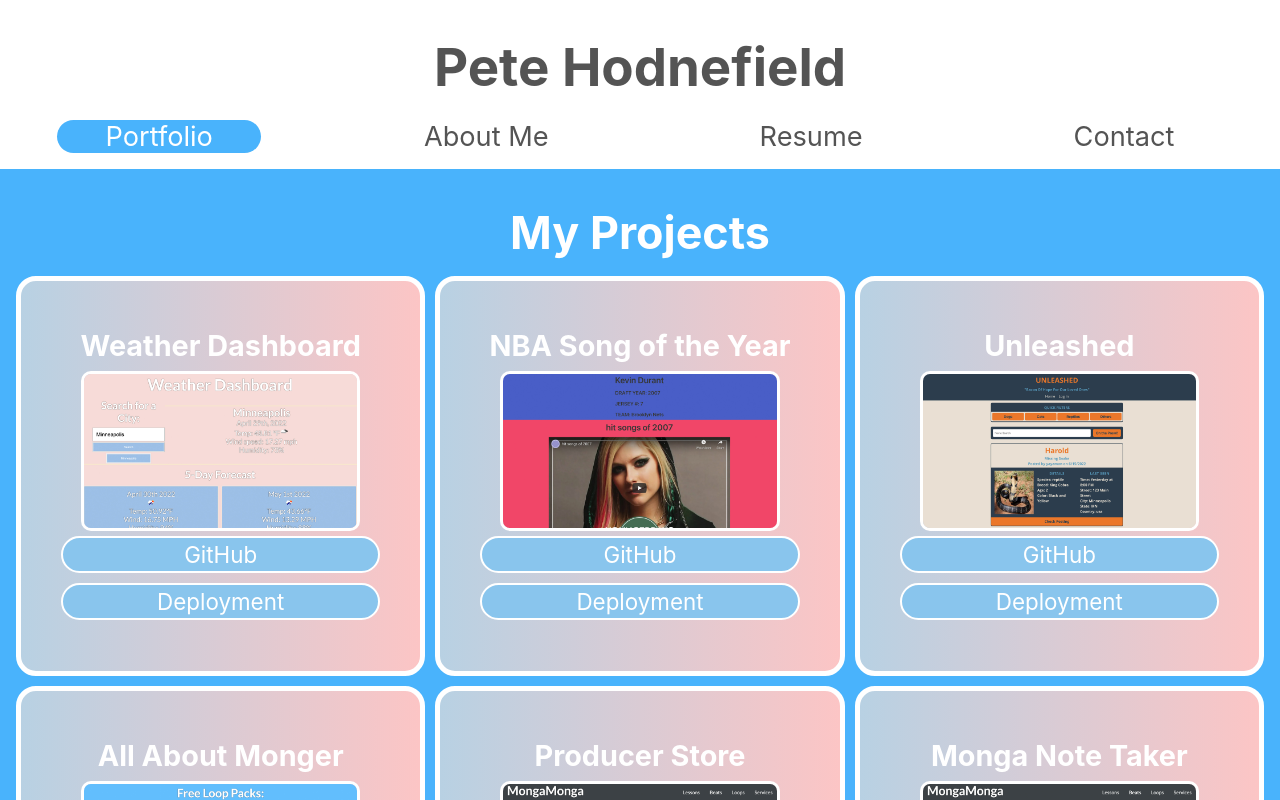
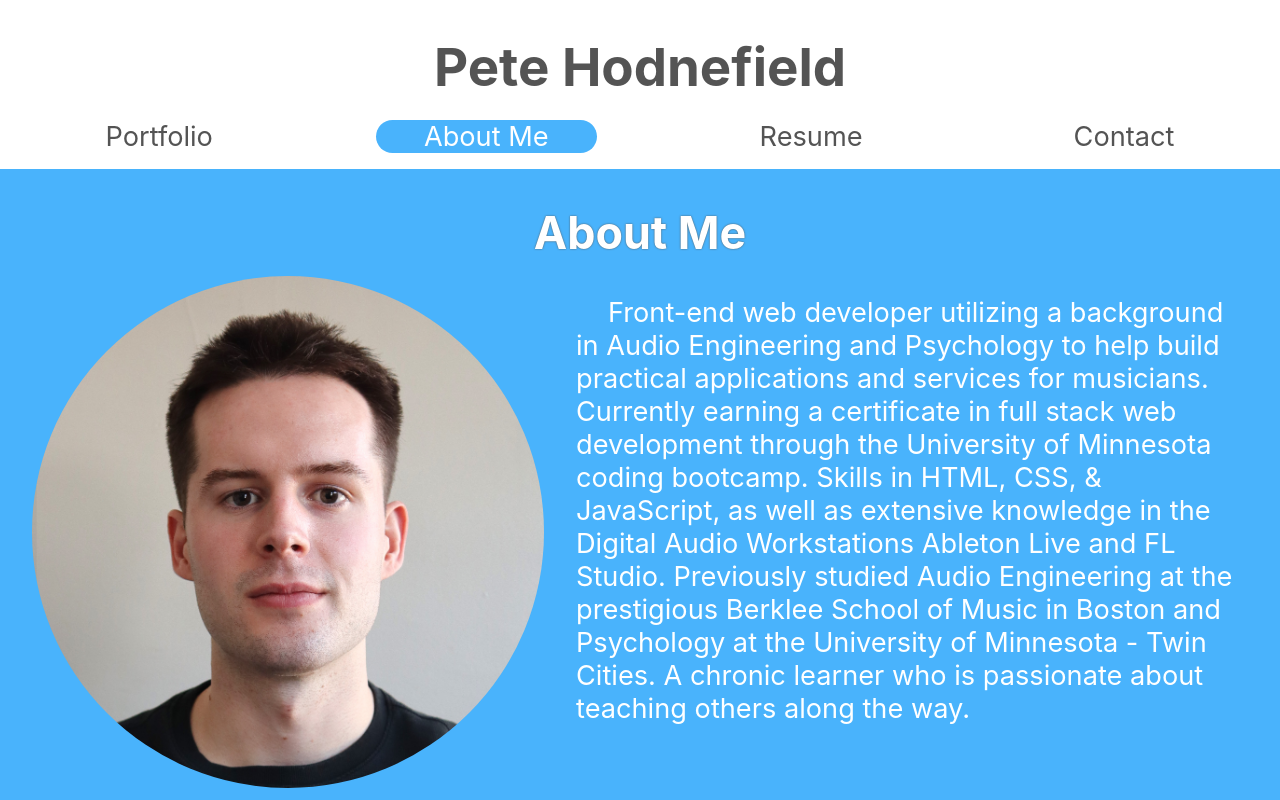
Before and after one commit to petehodnefield/wonderfolio, a React (Create React App) app: page / in a window 1280 px wide. Shown: the top 800 px of the page. Built offline with nearby package versions, Linux system fonts and the light colour scheme.

Commit message:
made about page the default page

```diff
--- a/src/App.js
+++ b/src/App.js
@@ -20,7 +20,7 @@ function App() {
   // const [contactSelected, setContactSelected] = useState(false)
   // const [resumeSelected, setResumeSelected] = useState(false)
   // const [aboutSelected, setAboutSelected] = useState(false)
-  const [currentCategory, setCurrentCategory] = useState(categories[0])
+  const [currentCategory, setCurrentCategory] = useState(categories[1])
 
   function renderComponent() {
     if(currentCategory.name === "Portfolio") {
--- a/src/components/About/index.js
+++ b/src/components/About/index.js
@@ -1,14 +1,22 @@
 import React from 'react'
+import pete from '../../assets/images/headshot.jpg'
 
 
 function About() {
     return (
         <div>
             <h2 className='section-header'>About Me</h2>
-            <p className='text'>My name is Pete. I am studying full-stack web development through the
-                University of Minnesota. I am a former student of the Berklee School of Music in Boston where I studied Audio Engineering.
-                I vision is to combine my love of coding and music together.
-            </p>
+            <div class="container">
+                <img
+                    src={pete}
+                    alt='A photo of Pete Hodnefield'
+                    className='pete-img'
+                />
+                <p className='about-text'>
+Front-end web developer utilizing a background in Audio Engineering and Psychology to help build practical applications and services for musicians. Currently earning a certificate in full stack web development through the University of Minnesota coding bootcamp. Skills in HTML, CSS, & JavaScript, as well as extensive knowledge in the Digital Audio Workstations Ableton Live and FL Studio. Previously studied Audio Engineering at the prestigious Berklee School of Music in Boston and Psychology at the University of Minnesota - Twin Cities. A chronic learner who is passionate about teaching others along the way.
+
+                </p>
+            </div>
         </div>
     )
 }
--- a/src/styles.css
+++ b/src/styles.css
@@ -36,12 +36,7 @@ h1 {
     margin-bottom: .3rem;
 }
 
-.text{
-    font-size: 1.5rem;
-    padding: 2rem;
-    text-align: center;
-    margin-top: 0;
-}
+
 
 .flex {
     display: flex;
@@ -53,6 +48,7 @@ h1 {
     font-size: 2.8rem;
     text-align: center;
     margin-bottom: 0;
+    text-shadow: 0px 0px 2px var(--secondary);
 }
 
 
@@ -101,6 +97,28 @@ h1 {
 }
 
 
+
+/* About style begin */
+.about-text{
+    font-size: 1.7rem;
+    padding: 2rem;
+    text-align: left;
+    margin-top: 0;
+    text-indent: 2rem;
+}
+
+.pete-img {
+    width: 40%;
+    height: 40%;
+    border-radius: 50%;
+    margin-top: 1rem;
+}
+
+.container {
+    display: flex;
+    flex-direction: column;
+    align-items: center;
+}
 /* Project styles */
 .grid-container {
     text-align: center;
@@ -212,6 +230,16 @@ h1 {
     }
 }
 @media screen and (min-width: 1080px) {
+    .container {
+        flex-direction: row;
+    }
+    .about-text {
+        text-align: left;
+    }
+    .pete-img {
+        margin-left: 2rem;
+        width: 40%;
+    }
     .grid {
         grid-template-columns: repeat(3, 1fr);
 
```
Also changed, not shown: src/assets/images/headshot.jpg (renamed from src/assets/images/headshot 3.jpg).
